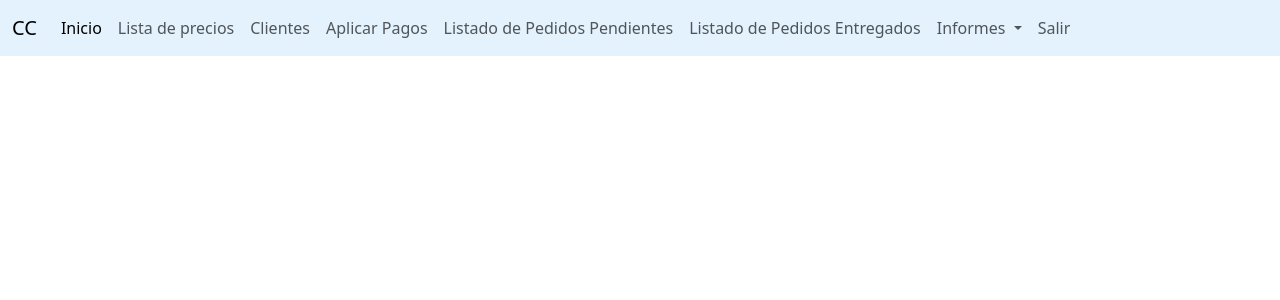
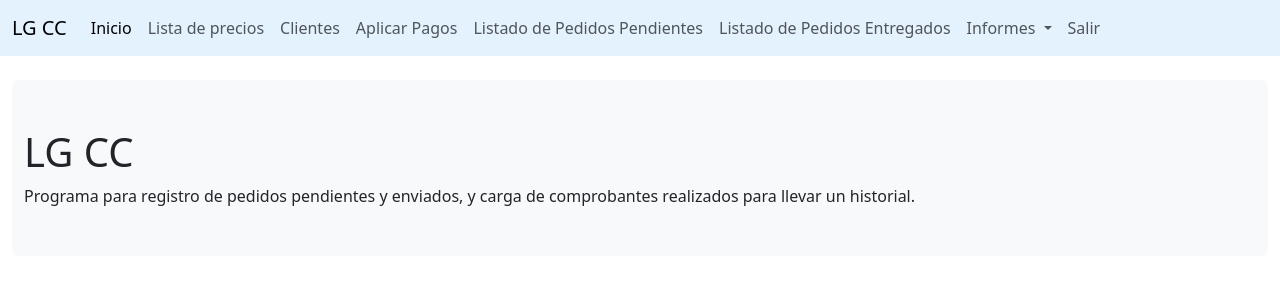
Before and after one commit to RRcoder/djlgcc, a Django app: page / in a window 1280 px wide. Shown: the top 300 px of the page. Run offline with Django 3.2, Linux system fonts and the light colour scheme; the visitor is signed in with stand-in values (Sample User, id 1); parts of the project's set-up code (start-up, migrations or seed data) failed here and were passed over.

Commit message:
Arreglos template inicio

```diff
--- a/TO_DO.txt
+++ b/TO_DO.txt
@@ -25,4 +25,4 @@ Listado pendientes por clie para enviar por WA
 
 LISTO -> Cuanto se le facturo al cliente en rango de fecha LISTADO DE RM ENTREGADOS
 
-Aplicaciones entre RM y RC
+LISTO -> Aplicaciones entre RM y RC
--- a/apps/cuentascorrientes/urls.py
+++ b/apps/cuentascorrientes/urls.py
@@ -92,4 +92,7 @@ urlpatterns = [
     path('informes/remitos_saldos/', informe_remitos_saldos_form, name='informe_remitos_saldos_form'),
     path('informes/remitos_saldos/resultado/', informe_remitos_saldos_resultado, name='informe_remitos_saldos_resultado'),
     path('api/pagos_remito/<int:remito_id>/', pagos_remito_json, name='pagos_remito_json'),
+
+
+
     ]
--- a/templates/inicio.html
+++ b/templates/inicio.html
@@ -2,5 +2,23 @@
 {% block content %}
 <div class="container-fluid">
 
+
+<div class="my-4 rounded-3 bg-body-tertiary">
+    <div class="container-fluid py-5">
+
+        <h1>
+            LG CC
+        </h1>
+
+            Programa para registro de pedidos pendientes y enviados, y carga de comprobantes realizados para llevar un historial.
+
+    </div>
+
+
+
+</div>
+
+
+
 </div>
 {% endblock %}
--- a/templates/menu.html
+++ b/templates/menu.html
@@ -1,16 +1,16 @@
 <nav class="navbar navbar-expand-lg" style="background-color: #e3f2fd;" data-bs-theme="light">
   <div class="container-fluid">
-    <a class="navbar-brand" href="#">CC</a>
+    <a class="navbar-brand" href="{% url 'inicio' %}">LG CC</a>
     <button class="navbar-toggler" type="button" data-bs-toggle="collapse" data-bs-target="#navbarSupportedContent" aria-controls="navbarSupportedContent" aria-expanded="false" aria-label="Toggle navigation">
       <span class="navbar-toggler-icon"></span>
     </button>
     <div class="collapse navbar-collapse" id="navbarSupportedContent">
       <ul class="navbar-nav me-auto mb-2 mb-lg-0">
         <li class="nav-item">
-          <a class="nav-link active" aria-current="page" href="#">Inicio</a>
+            <a class="nav-link active" aria-current="page" href="{% url 'inicio' %}">Inicio</a>
         </li>
         <li class="nav-item">
-          <a class="nav-link" href="{% url 'cuentascorrientes:lista_precios_list' %}#">Lista de precios</a>
+          <a class="nav-link" href="{% url 'cuentascorrientes:lista_precios_list' %}">Lista de precios</a>
         </li>
         <li class="nav-item">
             <a class="nav-link" href="{% url 'cuentascorrientes:clientes_list' %}">Clientes</a>
```
